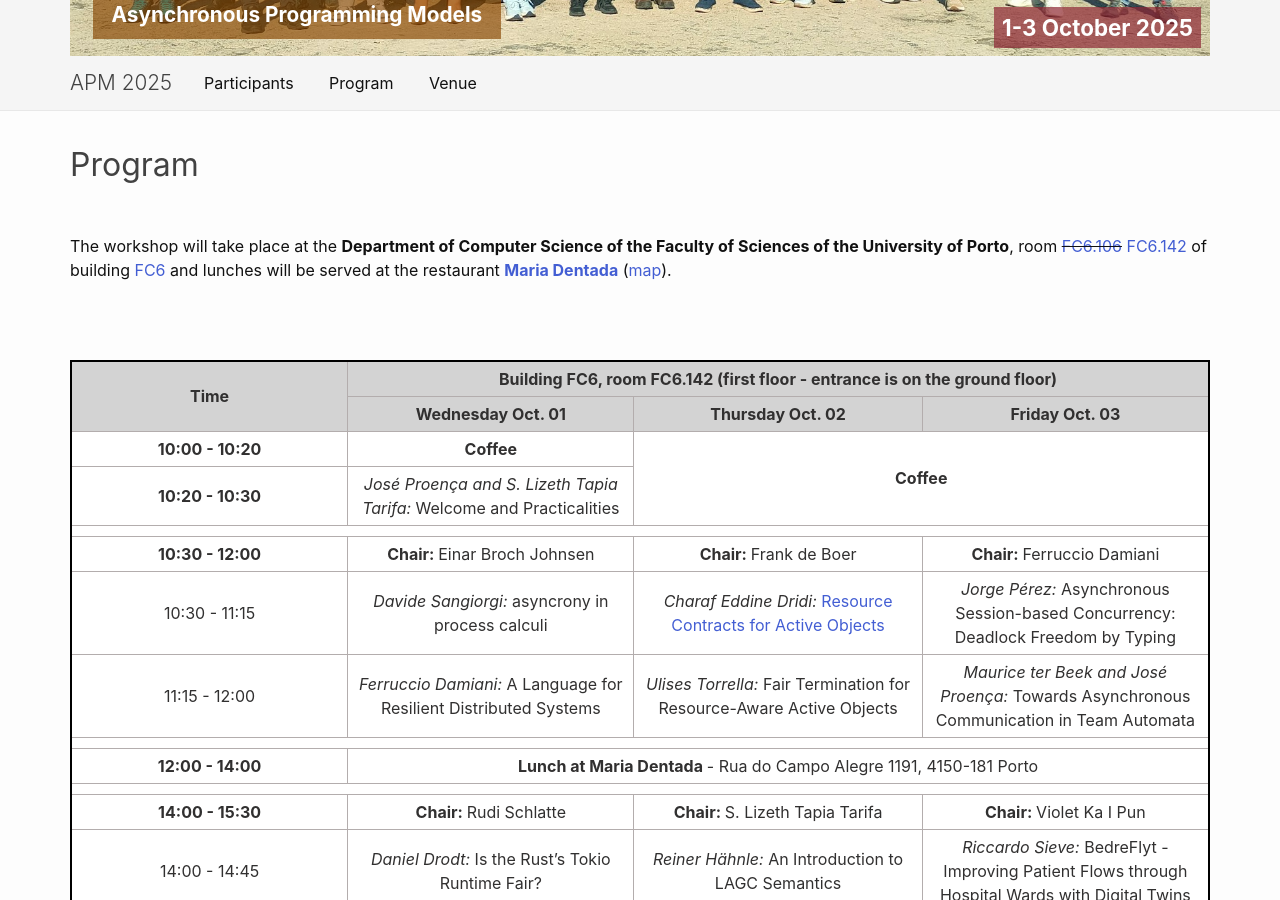
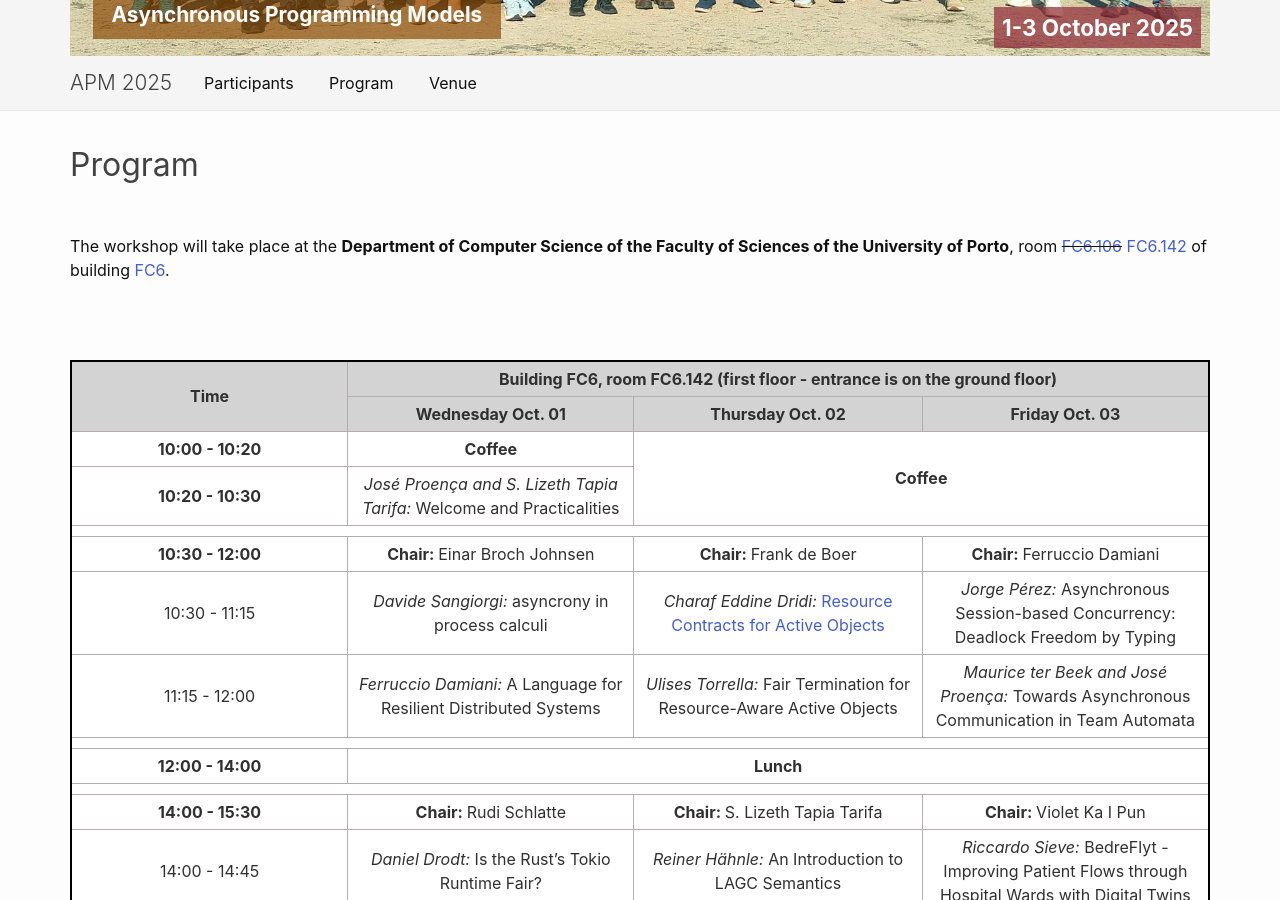
Before and after one commit to apm-workshop/2025, a Jekyll site: the page built from _pages/program.md, in a window 1280 px wide and 900 px high, scrolled down 416 px. Built offline with Jekyll 4.4.1, drawn with Linux system fonts in a browser that asks for light colours.

Commit message:
Update program.md

```diff
--- a/_pages/program.md
+++ b/_pages/program.md
@@ -7,7 +7,11 @@ published: true
 hide: false
 ---
 
-The workshop will take place at the __Department of Computer Science of the Faculty of Sciences of the University of Porto__, room ~~[FC6.106](https://sigarra.up.pt/fcup/en/INSTAL_GERAL.ESPACO_VIEW?pv_id=69060)~~ [FC6.142](https://sigarra.up.pt/fcup/en/instal_geral.espaco_view?pv_id=69087) of building [FC6](https://sigarra.up.pt/fcup/pt/instal_geral.edificio_view?pv_id=1332){:target="_blank"} and lunches will be served at the restaurant [__Maria Dentada__](https://mariadentada.pt/){:target="_blank"} ([map](https://maps.app.goo.gl/8qUxXhizfYyJ67Wg9){:target="_blank"}).
+The workshop will take place at the __Department of Computer Science of the Faculty of Sciences of the University of Porto__, room ~~[FC6.106](https://sigarra.up.pt/fcup/en/INSTAL_GERAL.ESPACO_VIEW?pv_id=69060)~~ [FC6.142](https://sigarra.up.pt/fcup/en/instal_geral.espaco_view?pv_id=69087) of building [FC6](https://sigarra.up.pt/fcup/pt/instal_geral.edificio_view?pv_id=1332){:target="_blank"}.
+
+<!--
+and lunches will be served at the restaurant [__Maria Dentada__](https://mariadentada.pt/){:target="_blank"} ([map](https://maps.app.goo.gl/8qUxXhizfYyJ67Wg9){:target="_blank"}).
+-->
 
  <br> <br>
 
```
Also changed, not shown: other parts of _pages/program.md (+2 -1 lines).
